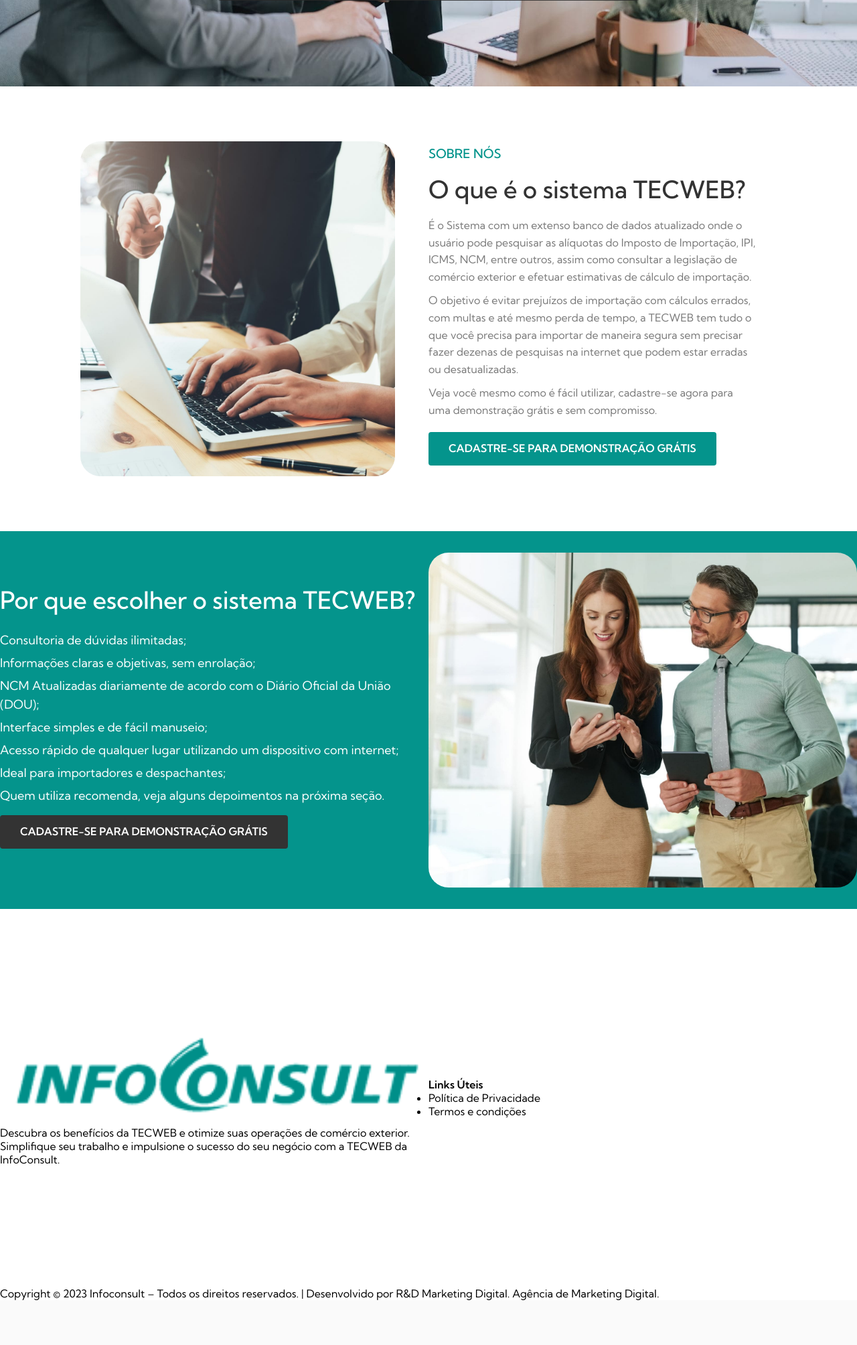
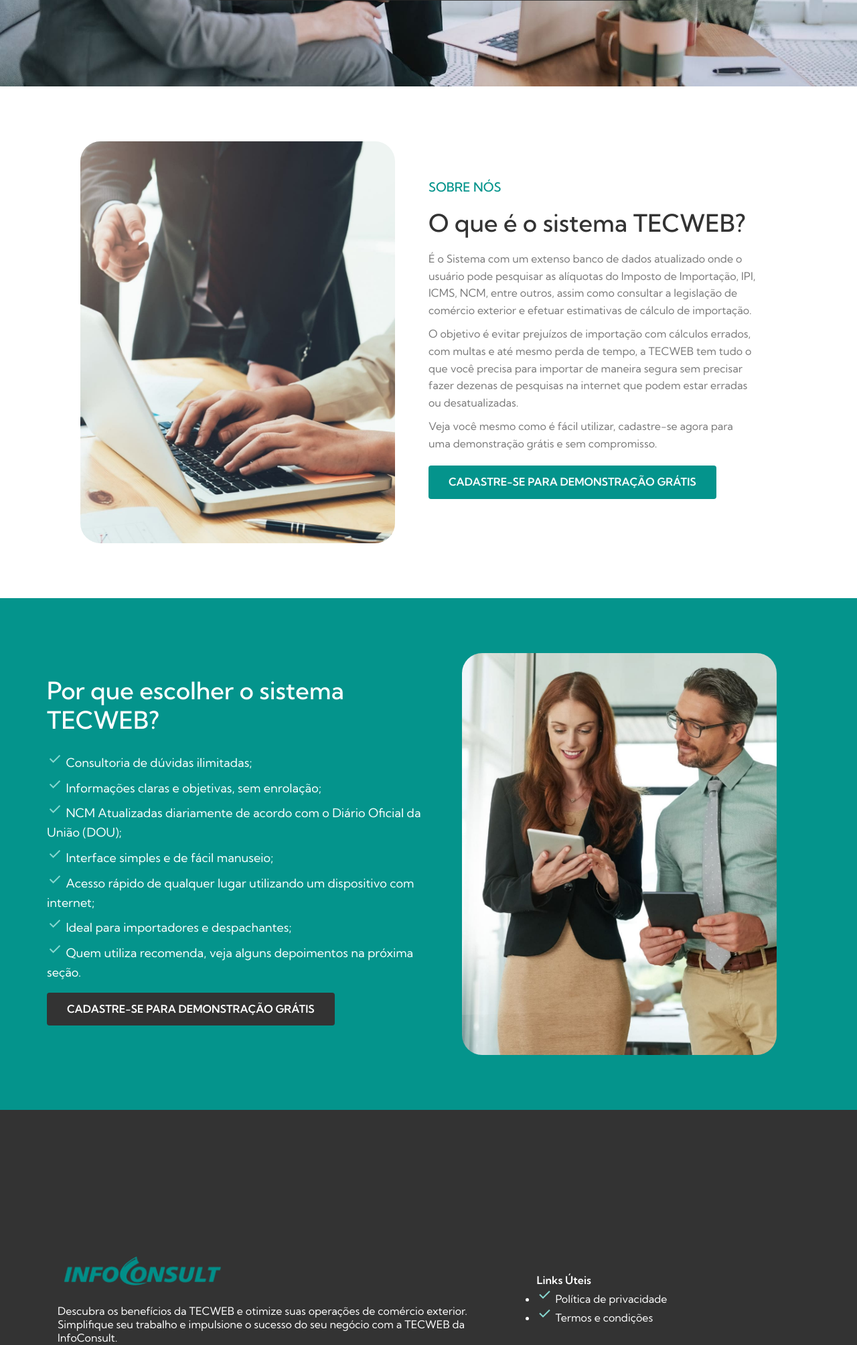
Before and after one commit to lucassdantas/lp-infoconsult, a PHP site: page / in a window 1280 px wide. Shown: the part 690-2698 px from the top of the page at 67% size. Before the commit the page ends 2631 px from the top, so only its background shows below. Run offline with PHP 8.4, Linux system fonts and the light colour scheme.

Commit message:
building footer copyright

```diff
--- a/assets/style.css
+++ b/assets/style.css
@@ -38,7 +38,7 @@ a{
 
 .img{
     border-radius:30px;
-    height:500px;
+    height:600px;
     object-fit:cover;
     width:100%;
 }
@@ -179,5 +179,47 @@ h2{
     font-size:18px;
     font-weight:400;
     line-height:1.6em;
-    list-style:upper-latin;
+    list-style:none;
 }
+
+.material-symbols-outlined{
+    color:var(--lightBlue)
+}
+.material-symbols-outlined:hover{
+    color:#fff;
+    transition:0.5s;
+}
+
+
+footer{
+    background-color:var(--black);
+    display:flex;
+    flex-direction:column;
+    justify-content:center;
+    align-items:center;
+    color:#fff;
+}
+.footerLogo{
+    width:100%;
+    max-width:250px;
+    margin-bottom:20px;
+}
+footer .col{
+    padding:1em;
+}
+footer .row .col:first-child{
+    width:85%;
+}
+
+.copyright{
+    font-size:14px;
+    margin:1em;
+    border-top:1px solid var(--green);
+    width:100%;
+    text-align:center;
+
+    padding:20px 0;
+}
+.copyright a{
+    color:var(--green);
+}
--- a/index.html
+++ b/index.html
@@ -4,6 +4,7 @@
     <meta charset="UTF-8">
     <meta name="viewport" content="width=device-width, initial-scale=1.0">
     <title>Sistema TecWeb</title>
+    <link rel="stylesheet" href="https://fonts.googleapis.com/css2?family=Material+Symbols+Outlined:opsz,wght,FILL,GRAD@20..48,100..700,0..1,-50..200" />
     <link rel="shortcut icon" href="./images/favicon-infoconsult.png" type="image/x-icon">
     <link rel="stylesheet" href="./assets/style.css">
 </head>
@@ -36,28 +37,49 @@
             </div>
         </section>
         <section class="greenBg">
-            <div class="row">
+            <div class="row limiter">
                 <div class="col">
                     <h2 class='title'>Por que escolher o sistema TECWEB?</h2>
                     <ul>
-                        <li>Consultoria de dúvidas ilimitadas;</li>
-                        <li>Informações claras e objetivas, sem enrolação;</li>
-                        <li>NCM Atualizadas diariamente de acordo com o Diário Oficial da União (DOU);</li>
-                        <li>Interface simples e de fácil manuseio;</li>
-                        <li>Acesso rápido de qualquer lugar utilizando um dispositivo com internet;</li>
-                        <li>Ideal para importadores e despachantes;</li>
-                        <li>Quem utiliza recomenda, veja alguns depoimentos na próxima seção.</li>
+                        <li>
+                            <span class="material-symbols-outlined">done</span>
+                            Consultoria de dúvidas ilimitadas;
+                        </li>
+                        <li>
+                            <span class="material-symbols-outlined">done</span>
+                            Informações claras e objetivas, sem enrolação;
+                        </li>
+                        <li>
+                            <span class="material-symbols-outlined">done</span>
+                            NCM Atualizadas diariamente de acordo com o Diário Oficial da União (DOU);
+                        </li>
+                        <li>
+                            <span class="material-symbols-outlined">done</span>
+                            Interface simples e de fácil manuseio;
+                        </li>
+                        <li>
+                            <span class="material-symbols-outlined">done</span>
+                            Acesso rápido de qualquer lugar utilizando um dispositivo com internet;
+                        </li>
+                        <li>
+                            <span class="material-symbols-outlined">done</span>
+                            Ideal para importadores e despachantes;
+                        </li>
+                        <li>
+                            <span class="material-symbols-outlined">done</span>
+                            Quem utiliza recomenda, veja alguns depoimentos na próxima seção.
+                        </li>
                     </ul>
                     <a class='btn' href='https://api.whatsapp.com/send?phone=5521986940829&text=Ol%C3%A1,%20gostaria%20de%20agendar%20uma%20demonstra%C3%A7%C3%A3o%20gr%C3%A1tis%20do%20sistema%20TecWeb' target='_blank'> Cadastre-se para demonstração grátis</a>
                 </div>
-                <div class="col">
+                <div class="col colImg">
                     <img class='img' src="./images/Torne-se-um-especialista-em-comercio-exterior-com-a-InfoConsult-1.jpg" alt="">
                 </div>
             </div>
         </section>
     </main>
     <footer>
-        <div class="row">
+        <div class="row limiter">
             <div class="col">
                 <img src='./images/logo-infoconsult.png' class="footerLogo">
                 <p>Descubra os benefícios da TECWEB e otimize suas operações de comércio exterior. Simplifique seu trabalho e impulsione o sucesso do seu negócio com a TECWEB da InfoConsult.</p>
@@ -65,12 +87,17 @@
             <div class="col">
                 <h4>Links Úteis</h4>
                 <ul>
-                    <li>Política de Privacidade</li>
-                    <li>Termos e condições</li>
+                    <li>
+                        <span class="material-symbols-outlined">done</span>
+                        <a href='./politica-de-privacidade'>Política de privacidade</a>
+                    <li>
+                        <span class="material-symbols-outlined">done</span>
+                        <a href='./termos-e-condicoes'>Termos e condições</a>
+                    </li>
                 </ul>
             </div>
         </div>
-        <div class="copyright">
+        <div class="copyright limiter">
             <p>Copyright © <span id='currentYear'>2023</span> Infoconsult – Todos os direitos reservados. | Desenvolvido por <a href='https://rdmarketingdigital.com.br' target="_blank" rel='author'>R&D Marketing Digital.</a> Agência de Marketing Digital.</p>
         </div>
     </footer>
```
